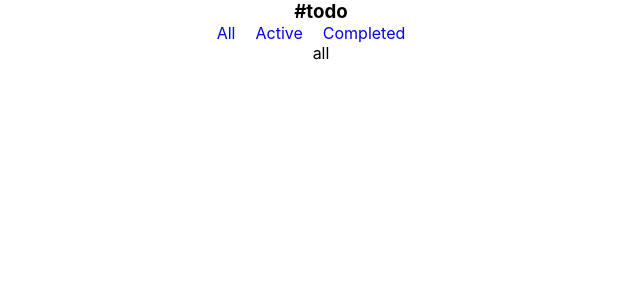
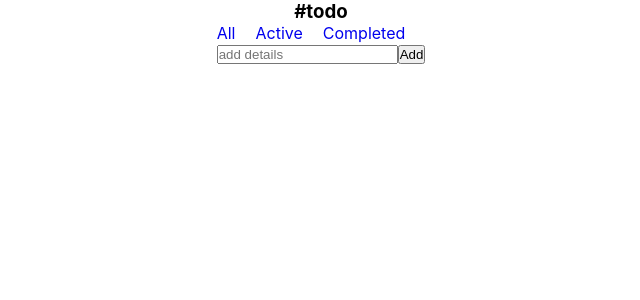
Before and after one commit to venky-cs/todo-app, a React (Create React App) app: page / in a window 1280 px wide. Shown: the top 300 px of the page, without its empty margins (319-959 px from the left). Built offline with nearby package versions, Linux system fonts and the light colour scheme.

Commit message:
'create-input'

```diff
--- a/src/component/All.js
+++ b/src/component/All.js
@@ -1,9 +1,10 @@
 import React from 'react'
+import Input from './Input'
 
 function All() {
     return (
         <div>
-            all
+            <Input />
         </div>
     )
 }
--- /dev/null
+++ b/src/component/Input.js
@@ -0,0 +1,12 @@
+import React from 'react'
+
+function Input() {
+    return (
+        <div className='input'>
+            <input type="text" placeholder="add details"/>
+            <button>Add</button>
+        </div>
+    )
+}
+
+export default Input
```
Also changed, not shown: 1 other file (tests, documents, lock files or other folders).
